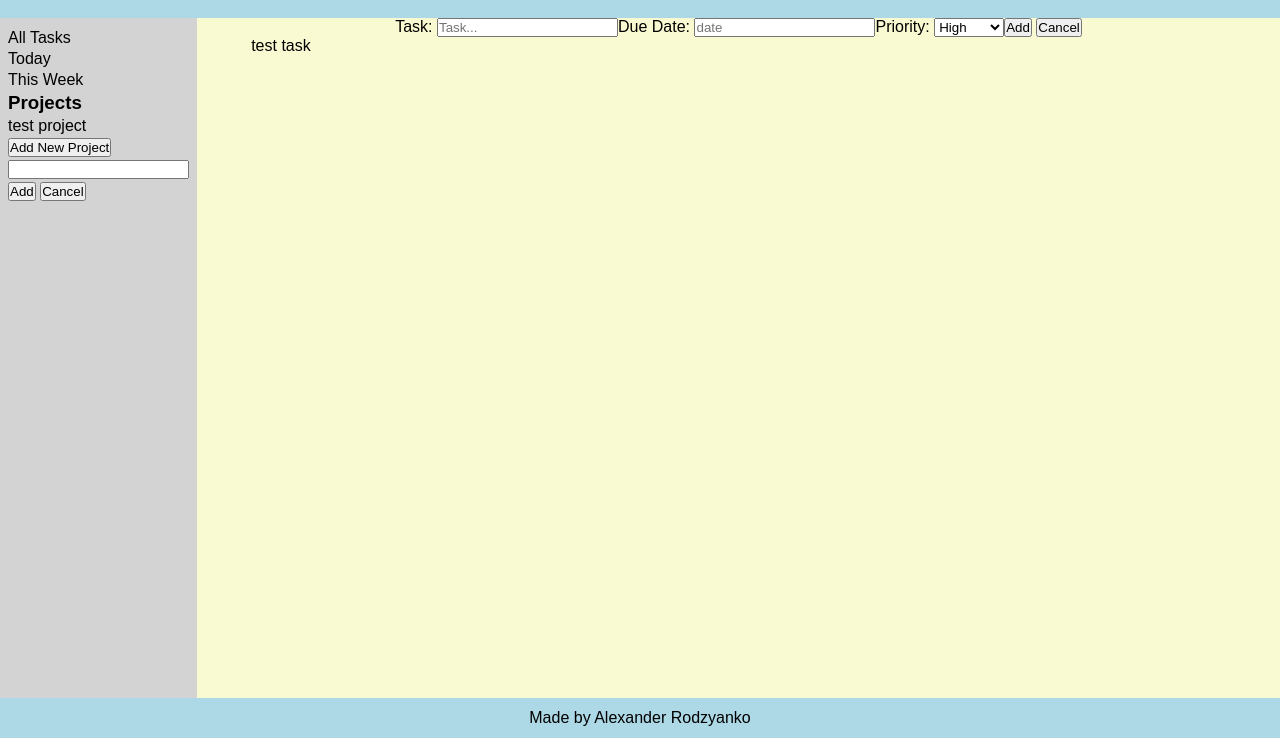
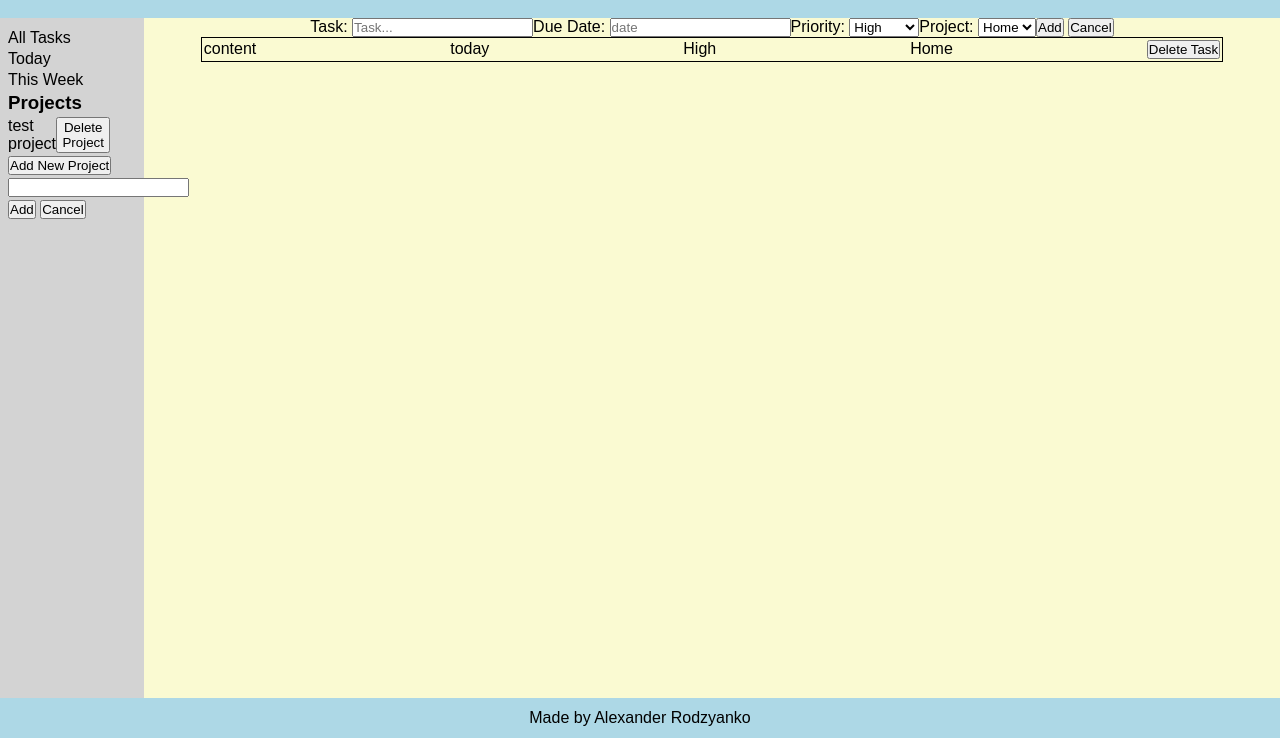
Before and after one commit to bykimus-prime/todo-list, a website built with webpack: page dist/index.html in a window 1280 px wide. Shown: the part 62-800 px from the top of the page. Built offline with nearby package versions, Linux system fonts and the light colour scheme.

Commit message:
Add test task and project for styling purposes

```diff
--- a/dist/index.html
+++ b/dist/index.html
@@ -22,7 +22,13 @@
          </div>
          <div class="projects-list">
             <h3>Projects</h3>
-            <div class="user-projects"><div>test project</div></div>
+            <div class="user-projects">
+               <!-- test project for styling purposes -->
+               <div class="user-project">
+                  <p class="project-title">test project</p>
+                  <button class="remove-project-btn">Delete Project</button>
+               </div>
+            </div>
             <button id="newProjectBtn">Add New Project</button>
 
             <form id="projectForm"> <!--class="hidden"-->
@@ -58,13 +64,28 @@
                   <option value="2">Low</option>
                </select>
             </div>
+            <div class="task-form-row">
+               <label class="task-project-label" for="taskProject">Project:</label>
+               <select id="taskProject" name="taskProject">
+                  <option value="Home" selected>Home</option>
+               </select>
+            </div>
             <div class="task-form-btns">
                <input id="task-submit-btn" type="submit" value="Add">
                <input id="task-cancel-btn" type="button" value="Cancel">
             </div>
          </form>
 
-         <div class="user-tasks"><div>test task</div></div>
+         <div class="user-tasks">
+            <!-- test task for styling purposes -->
+            <div class="user-task">
+               <p class="project-title">content</p>
+               <p class="task-date">today</p>
+               <p class="task-priority">High</p>
+               <p class="project-location">Home</p>
+               <button class="remove-task-btn">Delete Task</button>
+            </div>
+         </div>
       </div>
    </div>
    <div class="footer">
--- a/dist/style.css
+++ b/dist/style.css
@@ -38,7 +38,7 @@ body {
 
 .navbar {
    background-color: lightgrey;
-   width: 15vw;
+   width: 10%;
    padding: 0.5rem;
 }
 
```
